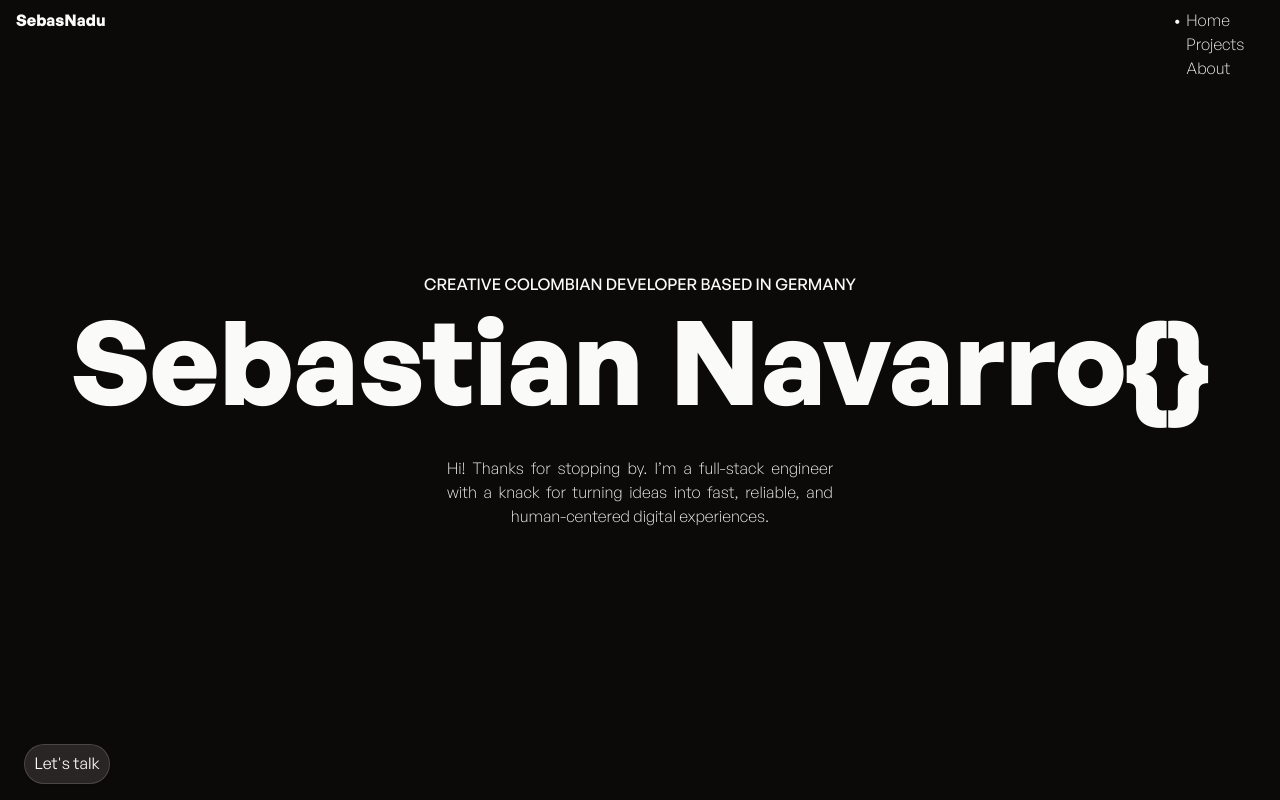
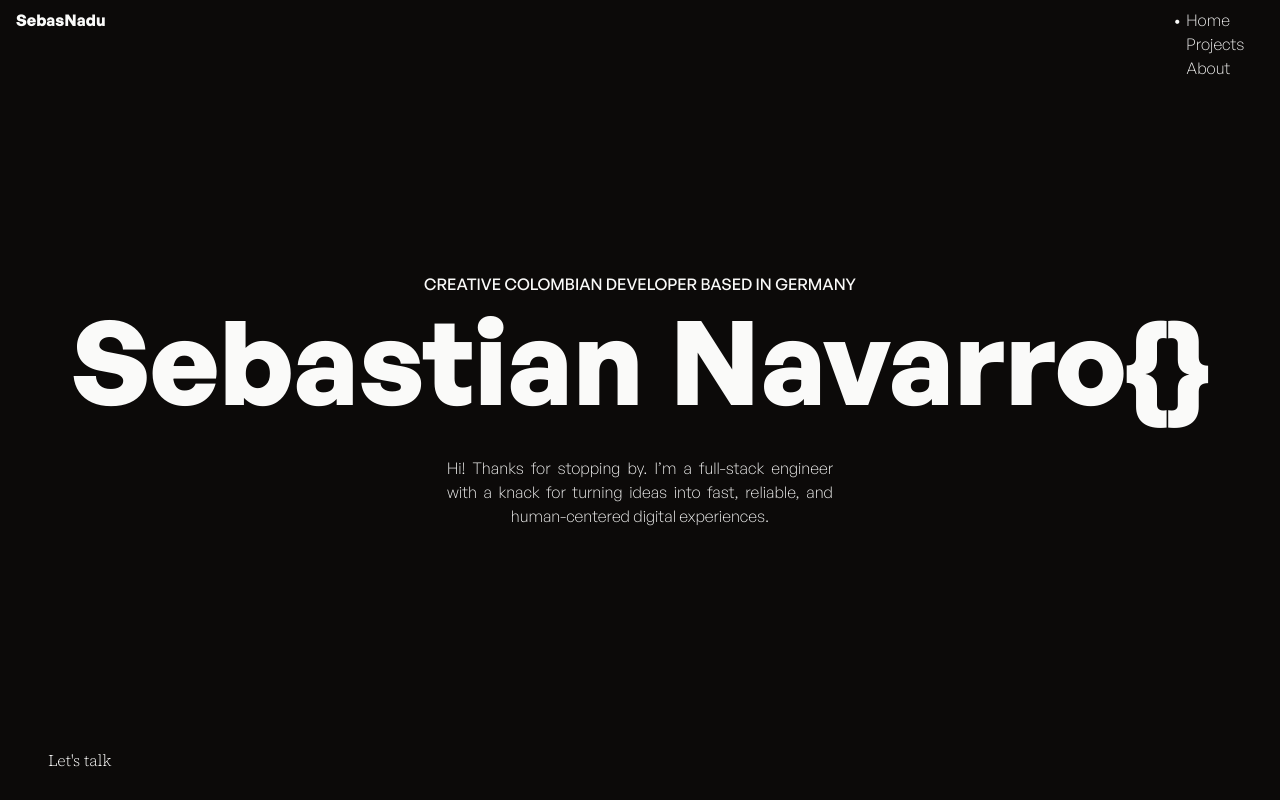
Before and after one commit to SebasNadu/sebasnadu.com, a Next.js app: page / in a window 1280 px wide. Shown: the top 800 px of the page. Built offline with nearby package versions, Linux system fonts and the light colour scheme.

Commit message:
feat: add Magnetic button component

```diff
--- a/app/components/Footer/Footer.tsx
+++ b/app/components/footer/footer.tsx
@@ -1,5 +1,6 @@
 import { Copy, Mail, X } from 'lucide-react';
 
+import MagneticButton from '@/components/magnetic-button/magnetic-button';
 import TextLink from '@/components/text-link/text-link';
 import { Button } from '@/components/ui/button';
 import {
@@ -20,9 +21,9 @@ export default function Footer() {
     <footer className={`${styles.footer} full`}>
       <Drawer>
         <DrawerTrigger asChild>
-          <Button variant="outline" className={styles.Trigger}>
-            Let&apos;s talk
-          </Button>
+          <MagneticButton label="Let's talk" />
+          {/* <Button variant="outline" className={styles.Trigger}> */}
+          {/* </Button> */}
         </DrawerTrigger>
         <DrawerContent>
           <ul>
--- /dev/null
+++ b/app/components/magnetic-button/magnetic-button.module.css
@@ -0,0 +1,84 @@
+.button {
+  display: flex;
+  color: currentColor;
+}
+
+.button {
+  align-items: center;
+  background: 0 0;
+  border: none;
+  border-radius: 6.25rem;
+  color: var(--color-foreground);
+  cursor: pointer;
+  display: inline-flex;
+  justify-content: center;
+  letter-spacing: -0.01em;
+  line-height: 1.04545;
+  overflow: hidden;
+  padding: 0.9375rem 1.5rem;
+  position: relative;
+  text-decoration: none;
+  word-break: break-word;
+  text-decoration: none;
+}
+
+@media (hover: hover) {
+  .button.buttonStroke:hover {
+    color: var(--color-background);
+    text-decoration: none;
+  }
+}
+
+.buttonStroke:after {
+  bottom: 0;
+  left: 0;
+  position: absolute;
+  right: 0;
+  top: 0;
+}
+
+.buttonStroke:after {
+  border: 0.125rem solid var(--color-foreground);
+  border-radius: 6.25rem;
+  content: '';
+  pointer-events: none;
+}
+
+.buttonLabel {
+  position: relative;
+  text-align: center;
+  transition: color 50ms var(--ease-in-out-quart);
+}
+
+.buttonStroke:hover .buttonLabel {
+  transition: color 0.15s var(--ease-in-out-quart);
+}
+
+.buttonFlair {
+  bottom: 0;
+  left: 0;
+  pointer-events: none;
+  position: absolute;
+  right: 0;
+  top: 0;
+}
+
+.buttonStroke .buttonFlair {
+  transform: scale(0);
+  transform-origin: 0 0;
+  will-change: transform;
+}
+
+.buttonFlair:before {
+  aspect-ratio: 1/1;
+  background-color: var(--color-foreground);
+  border-radius: 50%;
+  content: '';
+  display: block;
+  left: 0;
+  pointer-events: none;
+  position: absolute;
+  top: 0;
+  transform: translate(-50%, -50%);
+  width: 170%;
+}
--- /dev/null
+++ b/app/components/magnetic-button/magnetic-button.tsx
@@ -0,0 +1,115 @@
+'use client';
+
+import { forwardRef, useRef } from 'react';
+
+import { useGSAP } from '@gsap/react';
+import gsap from 'gsap';
+
+import { ContextSafeFunc } from '@/types/gsap';
+
+import styles from './magnetic-button.module.css';
+
+interface MagneticButtonProps extends React.ButtonHTMLAttributes<HTMLButtonElement> {
+  label: string;
+}
+
+const getXY = (e: MouseEvent, rect: DOMRect) => {
+  const x = gsap.utils.pipe(
+    gsap.utils.mapRange(0, rect.width, 0, 100),
+    gsap.utils.clamp(0, 100)
+  )(e.clientX - rect.left);
+
+  const y = gsap.utils.pipe(
+    gsap.utils.mapRange(0, rect.height, 0, 100),
+    gsap.utils.clamp(0, 100)
+  )(e.clientY - rect.top);
+
+  return { x, y };
+};
+
+function createEventHandlers(
+  flair: HTMLElement,
+  button: HTMLElement,
+  contextSafe: ContextSafeFunc
+) {
+  const xSet = gsap.quickSetter(flair, 'xPercent');
+  const ySet = gsap.quickSetter(flair, 'yPercent');
+
+  let rect: DOMRect;
+
+  const onEnter = contextSafe((e: MouseEvent) => {
+    rect = button.getBoundingClientRect();
+    const { x, y } = getXY(e, rect);
+    xSet(x);
+    ySet(y);
+    gsap.to(flair, { scale: 1, duration: 0.4, ease: 'power2.out' });
+  });
+
+  const onMove = contextSafe((e: MouseEvent) => {
+    if (!rect) return;
+    const { x, y } = getXY(e, rect);
+    xSet(x);
+    ySet(y);
+  });
+
+  const onLeave = contextSafe((e: MouseEvent) => {
+    if (!rect) return;
+    const { x, y } = getXY(e, rect);
+    gsap.killTweensOf(flair);
+    gsap.to(flair, {
+      xPercent: x > 90 ? x + 20 : x < 10 ? x - 20 : x,
+      yPercent: y > 90 ? y + 20 : y < 10 ? y - 20 : y,
+      scale: 0,
+      duration: 0.3,
+      ease: 'power2.out',
+    });
+  });
+
+  return { onEnter, onMove, onLeave };
+}
+
+const MagneticButton = forwardRef<HTMLButtonElement, MagneticButtonProps>(
+  ({ label, className = '', ...props }, forwardedRef) => {
+    const localButtonRef = useRef<HTMLButtonElement>(null);
+    const flairRef = useRef<HTMLSpanElement>(null);
+
+    useGSAP(
+      (_, contextSafe) => {
+        if (!contextSafe) return;
+        const button = localButtonRef.current;
+        const flair = flairRef.current;
+        if (!button || !flair) return;
+
+        const { onEnter, onMove, onLeave } = createEventHandlers(flair, button, contextSafe);
+        button.addEventListener('mouseenter', onEnter);
+        button.addEventListener('mousemove', onMove);
+        button.addEventListener('mouseleave', onLeave);
+
+        return () => {
+          button.removeEventListener('mouseenter', onEnter);
+          button.removeEventListener('mousemove', onMove);
+          button.removeEventListener('mouseleave', onLeave);
+        };
+      },
+      { scope: localButtonRef }
+    );
+
+    return (
+      <button
+        {...props}
+        ref={node => {
+          localButtonRef.current = node;
+          if (typeof forwardedRef === 'function') forwardedRef(node);
+          else if (forwardedRef) forwardedRef.current = node;
+        }}
+        className={`${styles.button} ${styles.buttonStroke} ${className}`}
+      >
+        <span className={styles.buttonFlair} ref={flairRef} aria-hidden="true" />
+        <span className={styles.buttonLabel}>{label}</span>
+      </button>
+    );
+  }
+);
+
+MagneticButton.displayName = 'MagneticButton';
+export default MagneticButton;
--- a/app/globals.css
+++ b/app/globals.css
@@ -130,6 +130,8 @@
   --font-sans: var(--font-general-sans);
   --font-serif: var(--font-source-serif);
   --font-mono: var(--font-jetbrains-mono);
+
+  --ease-in-out-quart: cubic-bezier(0.645, 0.045, 0.355, 1);
 }
 
 @theme inline {
--- /dev/null
+++ b/app/types/gsap.d.ts
@@ -0,0 +1,2 @@
+// export type ContextSafeFunc = <T extends Function>(func: T) => T;
+export type ContextSafeFunc = <T extends (...args: unknown[]) => unknown>(func: T) => T;
--- a/eslint.config.mjs
+++ b/eslint.config.mjs
@@ -44,17 +44,17 @@ const eslintConfig = [
       'react-hooks/rules-of-hooks': 'error',
       'react-hooks/exhaustive-deps': 'warn',
 
-      // 'check-file/filename-naming-convention': [
-      //   'error',
-      //   {
-      //     '**/*.{jsx,tsx}': 'KEBAB_CASE',
-      //     '**/*.{js,ts}': 'KEBAB_CASE',
-      //     '**/*.d.ts': 'KEBAB_CASE',
-      //     '**/*.test.{js,jsx,ts,tsx}': 'KEBAB_CASE',
-      //     '**/*.spec.{js,jsx,ts,tsx}': 'KEBAB_CASE',
-      //   },
-      //   { ignoreMiddleExtensions: true },
-      // ],
+      'check-file/filename-naming-convention': [
+        'error',
+        {
+          '**/*.{jsx,tsx}': 'KEBAB_CASE',
+          '**/*.{js,ts}': 'KEBAB_CASE',
+          '**/*.d.ts': 'KEBAB_CASE',
+          '**/*.test.{js,jsx,ts,tsx}': 'KEBAB_CASE',
+          '**/*.spec.{js,jsx,ts,tsx}': 'KEBAB_CASE',
+        },
+        { ignoreMiddleExtensions: true },
+      ],
 
       'sonarjs/cognitive-complexity': 'warn',
       'sonarjs/no-duplicate-string': ['warn', { threshold: 3 }],
@@ -64,7 +64,7 @@ const eslintConfig = [
       'unicorn/no-null': 'off',
       'unicorn/filename-case': 'off',
       'unicorn/consistent-function-scoping': 'warn',
-      'unicorn/no-nested-ternary': 'error',
+      // 'unicorn/no-nested-ternary': 'error',
 
       'jsx-a11y/alt-text': 'error',
       'jsx-a11y/aria-role': 'error',
@@ -73,6 +73,8 @@ const eslintConfig = [
       'no-unused-vars': 'off',
       'prefer-const': 'error',
       'no-var': 'error',
+
+      'no-unsafe-function-type': 'off',
     },
   },
   {
```
Also changed, not shown: app/components/footer/footer.module.css (renamed from app/components/Footer/Footer.module.css).
